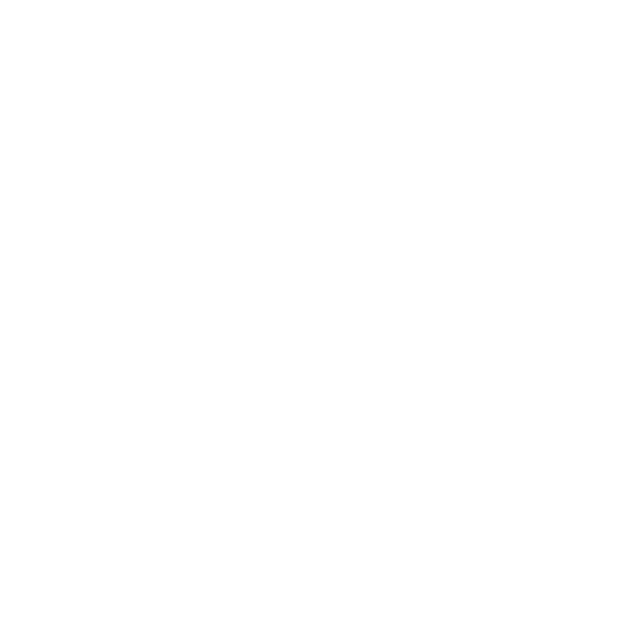
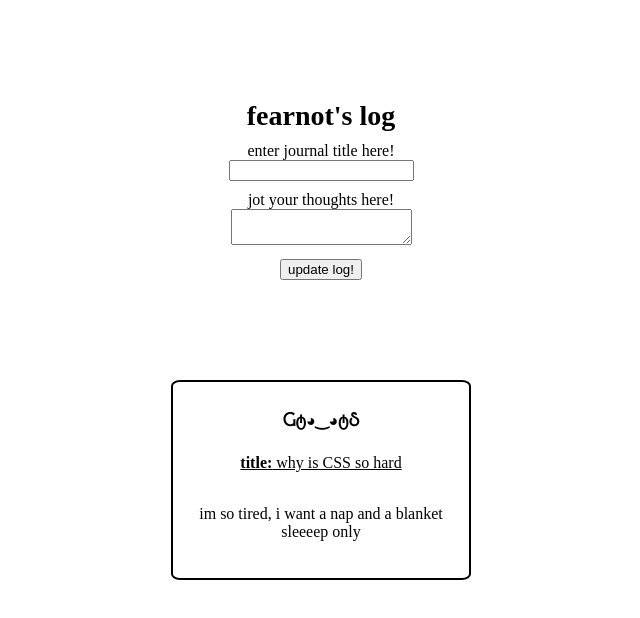
Before and after one commit to crischoo8/Meverse, a React (Vite) app: page /Journal in a window 1280 px wide. Shown: the top 618 px of the page, without its empty margins (319-959 px from the left). Built offline with nearby package versions, Linux system fonts and the light colour scheme.

Commit message:
before i try airtable again

```diff
--- a/src/App.jsx
+++ b/src/App.jsx
@@ -1,6 +1,7 @@
 import { useState } from 'react'
 import { Route, Routes } from 'react-router-dom'
 import HomePage from './pages/HomePage'
+import JournalPage from './pages/JournalPage'
 function App() {
 
 
@@ -8,7 +9,7 @@
     <>
       <Routes>
         <Route path="/" element={<HomePage />}></Route>
-        <Route path="/Journal"></Route>
+        <Route path="/Journal" element={<JournalPage />}></Route>
       </Routes>
     </>
   )
--- a/src/Component Styles/Card.css
+++ b/src/Component Styles/Card.css
@@ -36,3 +36,7 @@
 .title {
     text-decoration: underline;
 }
+
+.smallLabel {
+    margin: 10px;
+}
--- a/src/components/Favourite's List/FavouriteListForm.jsx
+++ b/src/components/Favourite's List/FavouriteListForm.jsx
@@ -18,7 +18,7 @@
      }
 
      const handleAdd = async function(event) {
-        console.log(name);
+        // console.log(name);
         event.preventDefault();
 
         const data = {
@@ -94,8 +94,6 @@
                 <th>Favourite's List</th>
             </tr>
             </thead>
-            {/* <FavouriteListItem /> */}
-            {/* {JSON.stringify(favourites)} */}
             {favourites.map((item, index) => (<FavouriteListItem
                 key={index}
                 item={item.fields.Name}
--- a/src/components/Journal Log/JournalLogCard.jsx
+++ b/src/components/Journal Log/JournalLogCard.jsx
@@ -8,7 +8,7 @@
         <tbody>
        <tr>
             <td>
-                <strong>Log #1</strong>
+                <strong>Ⴚტ◕‿◕ტჂ</strong>
             </td>
        </tr>
        <tr>
@@ -18,7 +18,7 @@
        </tr>
        <tr>
             <td>
-                "im so tired, i want a nap and a blanket sleeeep only"
+                im so tired, i want a nap and a blanket sleeeep only
             </td>
     </tr>
     </tbody>
--- /dev/null
+++ b/src/components/Journal Log/JournalLogForm.jsx
@@ -0,0 +1,38 @@
+import '../../Component Styles/Card.css'
+import JournalLogCard from './JournalLogCard';
+import { useState, useEffect } from 'react';
+
+export default function JournalLogForm() {
+
+    return(
+        <>
+        <div className='componentCard'>
+        <form>
+
+            <label className='label'>
+                fearnot's log
+            </label>
+
+            <div className='smallLabel'>
+            <label>enter journal title here!</label>
+            <br/>
+            <input></input>
+            </div>
+
+            <div className='smallLabel'>
+            <label>jot your thoughts here!</label>
+            <br/>
+            <textarea />
+            </div>
+
+            <button onClick={function(event) {
+                event.preventDefault();
+                console.log(event.target)}}>update log!</button>
+
+        </form>
+        </div>
+
+        <JournalLogCard/>
+        </>
+    )
+};
--- a/src/pages/JournalPage.jsx
+++ b/src/pages/JournalPage.jsx
@@ -0,0 +1,10 @@
+import JournalLogCard from "../components/Journal Log/JournalLogCard"
+import JournalLogForm from "../components/Journal Log/JournalLogForm"
+export default function JournalPage() {
+    return(
+        <>
+         {/* <JournalLogCard /> */}
+         <JournalLogForm />
+        </>
+    )
+}
```
Also changed, not shown: src/components/Journal Log/JournalLogNewCardForm.jsx (deleted, +0 -22 lines).
